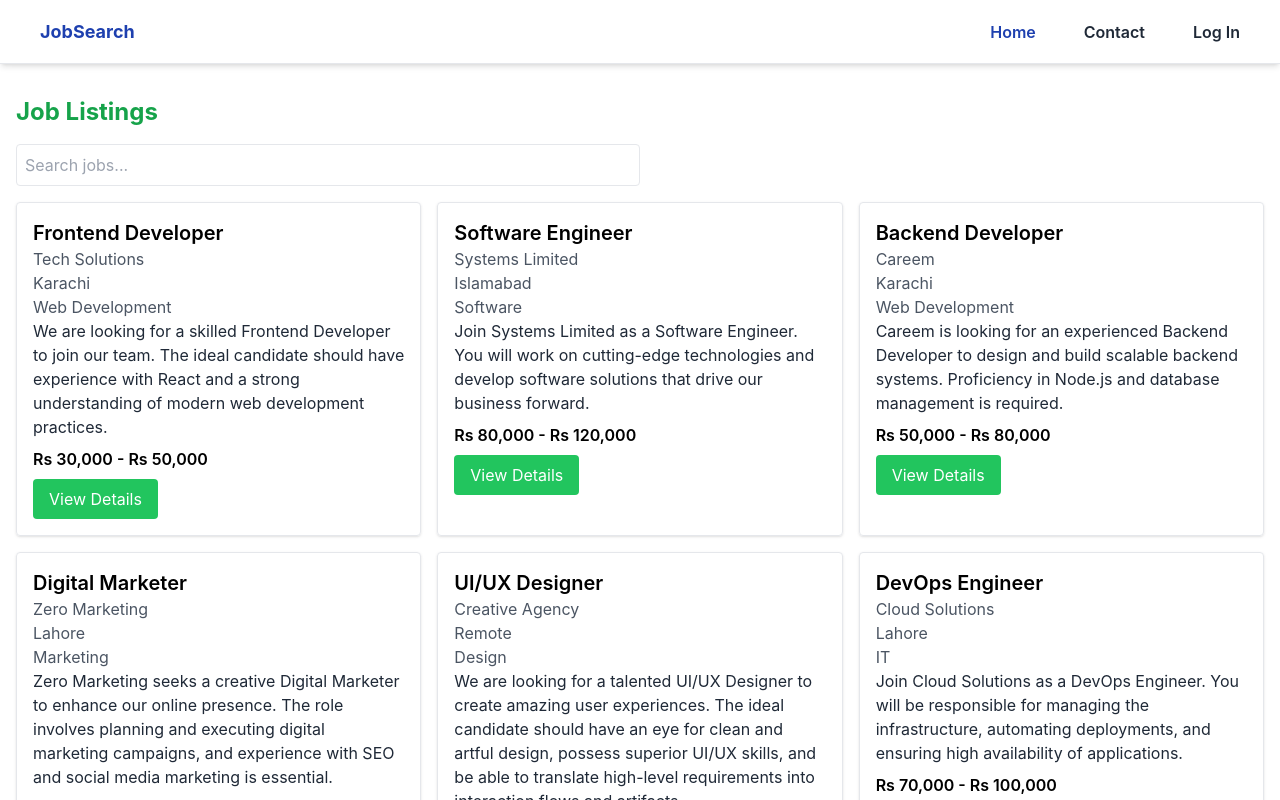
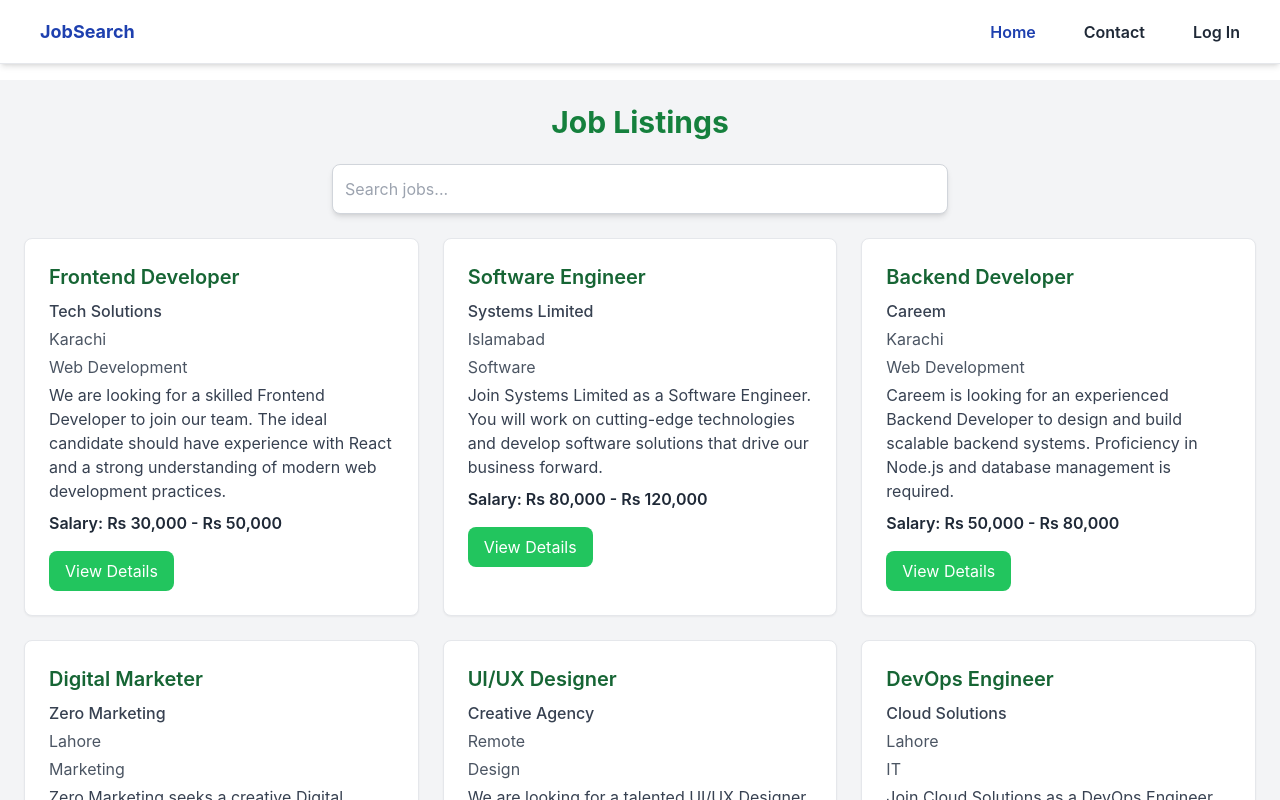
Before and after one commit to Saad0095/Job-Portal, a React (Vite) app: page / in a window 1280 px wide. Shown: the top 800 px of the page. Built offline with nearby package versions, Linux system fonts and the light colour scheme; the HTML template or start-up script is replaced by a standard one.

Commit message:
Added some styling to cards

```diff
--- a/src/components/JobListing.jsx
+++ b/src/components/JobListing.jsx
@@ -1,15 +1,80 @@
+// import React, { useState } from "react";
+// import { jobsData } from "./JobsData";
+
+// const JobListing = () => {
+
+//   const [searchQuery, setSearchQuery] = useState("");
+
+
+//   const handleSearchChange = (event) => {
+//     setSearchQuery(event.target.value.toLowerCase());
+//   };
+
+
+//   const filteredJobs = jobsData.filter((job) => {
+//     return (
+//       job.title.toLowerCase().includes(searchQuery) ||
+//       job.company.toLowerCase().includes(searchQuery) ||
+//       job.category.toLowerCase().includes(searchQuery) ||
+//       job.location.toLowerCase().includes(searchQuery)
+//     );
+//   });
+
+//   return (
+//     <div className="bg-white p-4 min-h-screen">
+//       <h1 className="text-2xl font-bold mb-4 text-green-600">Job Listings</h1>
+
+
+//       <div className="mb-4">
+//         <input
+//           type="text"
+//           placeholder="Search jobs..."
+//           value={searchQuery}
+//           onChange={handleSearchChange}
+//           className="border p-2 rounded w-full md:w-1/2 focus:outline-none focus:border-green-500"
+//         />
+//       </div>
+
+//       {filteredJobs.length > 0 ? (
+//         <div className="grid grid-cols-1 md:grid-cols-2 lg:grid-cols-3 gap-4">
+//           {filteredJobs.map((job) => (
+//             <div
+//               key={job.id}
+//               className="border p-4 mb-4 rounded shadow-sm transition duration-300 ease-in-out transform hover:scale-105 hover:shadow-lg hover:border-green-500 bg-white "
+//             >
+//               <h2 className="text-xl font-semibold">{job.title}</h2>
+//               <p className="text-gray-600">{job.company}</p>
+//               <p className="text-gray-600">{job.location}</p>
+//               <p className="text-gray-600">{job.category}</p>
+//               <p className="text-gray-800">{job.description}</p>
+//               <p className="font-semibold mt-2">{job.salary}</p>
+//               <button className="mt-2 bg-green-500 text-white px-4 py-2 rounded hover:bg-green-600">
+//                 View Details
+//               </button>
+//             </div>
+//           ))}
+//         </div>
+//       ) : (
+//         <p className="text-red-500 mt-4">No jobs found.</p>
+//       )}
+//     </div>
+//   );
+// };
+
+// export default JobListing;
+
+
+// src/components/JobListing.jsx
+
 import React, { useState } from "react";
 import { jobsData } from "./JobsData";
 
 const JobListing = () => {
-
   const [searchQuery, setSearchQuery] = useState("");
-
 
   const handleSearchChange = (event) => {
     setSearchQuery(event.target.value.toLowerCase());
   };
-
 
   const filteredJobs = jobsData.filter((job) => {
     return (
@@ -21,41 +86,46 @@
   });
 
   return (
-    <div className="bg-white p-4 min-h-screen">
-      <h1 className="text-2xl font-bold mb-4 text-green-600">Job Listings</h1>
+    <div className="bg-gray-100 p-6 min-h-screen">
+      <h1 className="text-3xl font-bold mb-6 text-green-700 text-center">
+        Job Listings
+      </h1>
 
-
-      <div className="mb-4">
+      <div className="mb-6 flex justify-center">
         <input
           type="text"
           placeholder="Search jobs..."
           value={searchQuery}
           onChange={handleSearchChange}
-          className="border p-2 rounded w-full md:w-1/2 focus:outline-none focus:border-green-500"
+          className="border border-gray-300 p-3 rounded-lg w-full md:w-2/3 lg:w-1/2 focus:outline-none focus:border-green-500 shadow-md transition-all duration-300 ease-in-out"
         />
       </div>
 
       {filteredJobs.length > 0 ? (
-        <div className="grid grid-cols-1 md:grid-cols-2 lg:grid-cols-3 gap-4">
+        <div className="grid grid-cols-1 sm:grid-cols-2 lg:grid-cols-3 gap-6">
           {filteredJobs.map((job) => (
             <div
               key={job.id}
-              className="border p-4 rounded shadow hover:shadow-lg transition duration-300 "
+              className="bg-white border border-gray-200 rounded-lg shadow-sm p-6 transition-all duration-300 ease-in-out transform hover:scale-105 hover:shadow-xl hover:border-green-500"
             >
-              <h2 className="text-xl font-semibold">{job.title}</h2>
-              <p className="text-gray-600">{job.company}</p>
-              <p className="text-gray-600">{job.location}</p>
-              <p className="text-gray-600">{job.category}</p>
-              <p className="text-gray-800">{job.description}</p>
-              <p className="font-semibold mt-2">{job.salary}</p>
-              <button className="mt-2 bg-green-500 text-white px-4 py-2 rounded hover:bg-green-600">
+              <h2 className="text-xl font-semibold text-green-800 mb-2">
+                {job.title}
+              </h2>
+              <p className="text-gray-700 font-medium mb-1">{job.company}</p>
+              <p className="text-gray-600 mb-1">{job.location}</p>
+              <p className="text-gray-600 mb-1">{job.category}</p>
+              <p className="text-gray-700 mb-2">{job.description}</p>
+              <p className="font-semibold text-gray-800 mt-2">
+                Salary: {job.salary}
+              </p>
+              <button className="mt-4 bg-green-500 text-white px-4 py-2 rounded-lg hover:bg-green-600 transition-colors duration-200">
                 View Details
               </button>
             </div>
           ))}
         </div>
       ) : (
-        <p className="text-red-500 mt-4">No jobs found.</p>
+        <p className="text-red-500 mt-6 text-center">No jobs found.</p>
       )}
     </div>
   );
```
